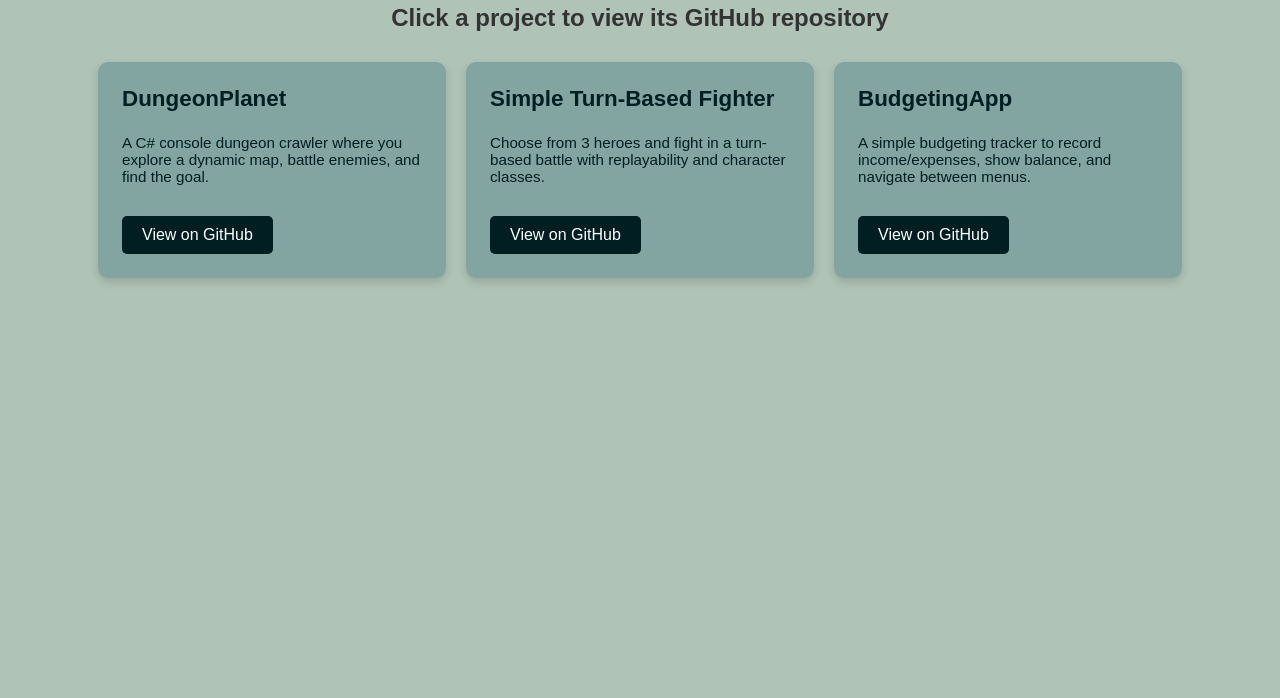
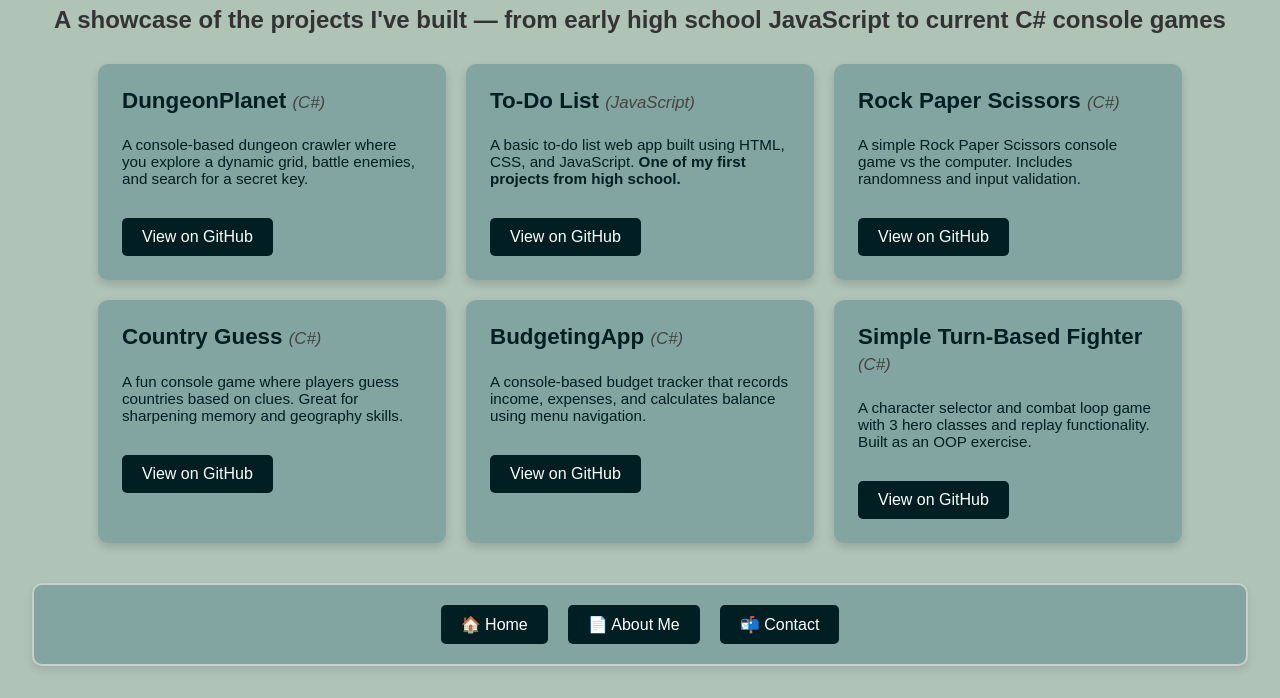
Before and after one commit to sufyan0602/sufyan0602.github.io, a plain HTML site: page projects.html in a window 1280 px wide. Shown: the part 143-841 px from the top of the page. Before the commit the page ends 800 px from the top, so only its background shows below. Drawn offline with Linux system fonts and the light colour scheme.

Commit message:
#ChangesTooTheLabeling

```diff
--- a/projects.html
+++ b/projects.html
@@ -3,7 +3,7 @@
 <head>
   <meta charset="UTF-8" />
   <meta name="viewport" content="width=device-width, initial-scale=1.0"/>
-  <title>My Projects</title>
+  <title>Sufyan's Projects</title>
   <style>
     body {
       background-color: rgb(176, 195, 183);
@@ -45,6 +45,13 @@
     .card h3 {
       margin-top: 0;
       font-size: 1.4em;
+    }
+
+    .card h3 span {
+      font-size: 0.75em;
+      font-weight: normal;
+      font-style: italic;
+      color: #444;
     }
 
     .card p {
@@ -97,30 +104,54 @@
 </head>
 <body>
 
-  <div class="Welcome_Header">Welcome to My Projects</div>
-  <h2>Click a project to view its GitHub repository</h2>
+  <div class="Welcome_Header">🛠️ My Projects</div>
+  <h2>A showcase of the projects I've built — from early high school JavaScript to current C# console games</h2>
 
   <div class="projects">
 
     <div class="card">
-      <h3>DungeonPlanet</h3>
-      <p>A C# console dungeon crawler where you explore a dynamic map, battle enemies, and find the goal.</p>
-      <a href="https://github.com/sufyan0602/DungeonPlanet.git" target="_blank">View on GitHub</a>
+      <h3>DungeonPlanet <span>(C#)</span></h3>
+      <p>A console-based dungeon crawler where you explore a dynamic grid, battle enemies, and search for a secret key.</p>
+      <a href="https://github.com/sufyan0602/DungeonPlanet" target="_blank">View on GitHub</a>
     </div>
 
     <div class="card">
-      <h3>Simple Turn-Based Fighter</h3>
-      <p>Choose from 3 heroes and fight in a turn-based battle with replayability and character classes.</p>
-      <a href="https://github.com/sufyan0602/SimpleTurnBasedFighter.git" target="_blank">View on GitHub</a>
+      <h3>To-Do List <span>(JavaScript)</span></h3>
+      <p>A basic to-do list web app built using HTML, CSS, and JavaScript. <strong>One of my first projects from high school.</strong></p>
+      <a href="https://github.com/sufyan0602/To-Do-List" target="_blank">View on GitHub</a>
     </div>
 
     <div class="card">
-      <h3>BudgetingApp</h3>
-      <p>A simple budgeting tracker to record income/expenses, show balance, and navigate between menus.</p>
-      <a href="https://github.com/sufyan0602/BudgetingApp.git" target="_blank">View on GitHub</a>
+      <h3>Rock Paper Scissors <span>(C#)</span></h3>
+      <p>A simple Rock Paper Scissors console game vs the computer. Includes randomness and input validation.</p>
+      <a href="https://github.com/sufyan0602/Rock-Paper-Scissors" target="_blank">View on GitHub</a>
+    </div>
+
+    <div class="card">
+      <h3>Country Guess <span>(C#)</span></h3>
+      <p>A fun console game where players guess countries based on clues. Great for sharpening memory and geography skills.</p>
+      <a href="https://github.com/sufyan0602/Country-Guess" target="_blank">View on GitHub</a>
+    </div>
+
+    <div class="card">
+      <h3>BudgetingApp <span>(C#)</span></h3>
+      <p>A console-based budget tracker that records income, expenses, and calculates balance using menu navigation.</p>
+      <a href="https://github.com/sufyan0602/BudgetingApp" target="_blank">View on GitHub</a>
+    </div>
+
+    <div class="card">
+      <h3>Simple Turn-Based Fighter <span>(C#)</span></h3>
+      <p>A character selector and combat loop game with 3 hero classes and replay functionality. Built as an OOP exercise.</p>
+      <a href="https://github.com/sufyan0602/SimpleTurnBasedFighter" target="_blank">View on GitHub</a>
     </div>
 
   </div>
 
+  <div id="Menu_Buttons">
+    <button onclick="location.href='index.html'">🏠 Home</button>
+    <button onclick="location.href='about.html'">📄 About Me</button>
+    <button onclick="location.href='contact.html'">📬 Contact</button>
+  </div>
+
 </body>
 </html>
```
